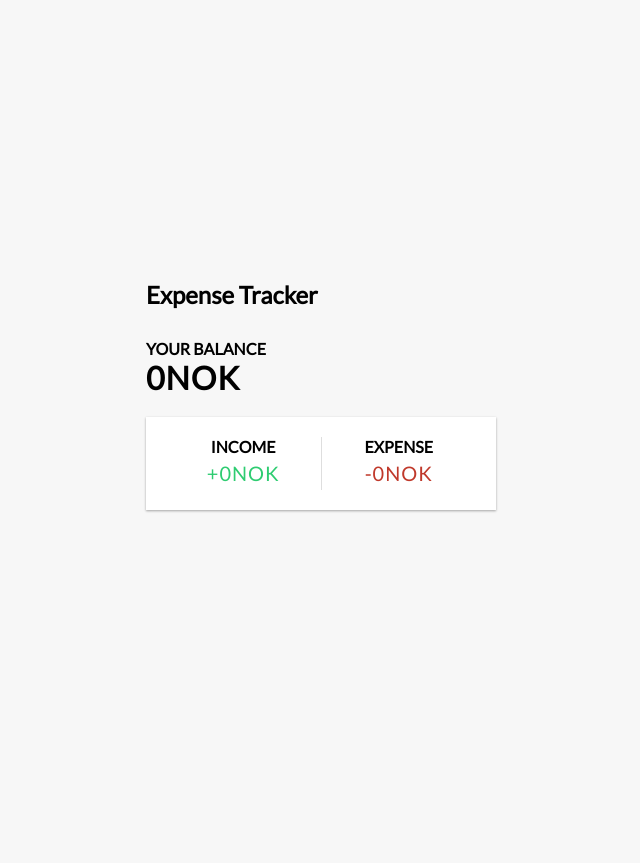
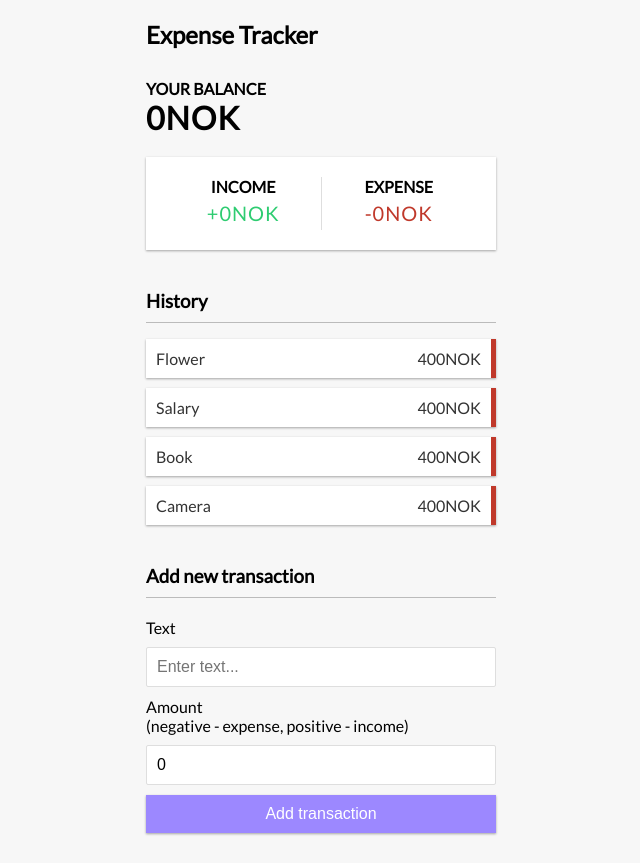
Before and after one commit to KamranAliIqbal/expense-tracker, a React (Create React App) app: page / in a window 1280 px wide. Shown: the whole page, without its empty margins (319-959 px from the left). Before the commit the page ends 800 px from the top, so only its background shows below. Built offline with nearby package versions, Linux system fonts and the light colour scheme.

Commit message:
added some new functionality

```diff
--- a/src/App.js
+++ b/src/App.js
@@ -1,17 +1,22 @@
 import "./App.css";
+import AddTransaction from "./components/AddTransaction";
 import Balance from "./components/Balance";
 import Header from "./components/Header";
 import IncomeExpenses from "./components/IncomeExpenses";
+import TransactionList from "./components/TransactionList";
+import { GlobalProvider } from "./context/GlobalState";
 
 function App() {
   return (
-    <div>
+    <GlobalProvider>
       <Header />
       <div className="container">
         <Balance />
         <IncomeExpenses />
+        <TransactionList />
+        <AddTransaction />
       </div>
-    </div>
+    </GlobalProvider>
   );
 }
 
--- /dev/null
+++ b/src/components/AddTransaction.js
@@ -0,0 +1,39 @@
+import React, { useState } from "react";
+
+const AddTransaction = () => {
+  const [text, setText] = useState("");
+  const [amount, setAmount] = useState(0);
+
+  return (
+    <div>
+      <h3>Add new transaction</h3>
+      <form>
+        <div className="form-control">
+          <label htmlFor="text">Text</label>
+          <input
+            type="text"
+            value={text}
+            onChange={(e) => setText(e.target.value)}
+            placeholder="Enter text..."
+          />
+        </div>
+        <div className="form-control">
+          <label htmlFor="amount">
+            Amount
+            <br />
+            (negative - expense, positive - income)
+          </label>
+          <input
+            type="number"
+            value={amount}
+            onChange={(e) => setAmount(e.target.value)}
+            placeholder="Enter amount ..."
+          />
+        </div>
+        <button className="btn">Add transaction</button>
+      </form>
+    </div>
+  );
+};
+
+export default AddTransaction;
--- a/src/components/Balance.js
+++ b/src/components/Balance.js
@@ -4,7 +4,7 @@ const Balance = () => {
   return (
     <div>
       <h4>Your balance</h4>
-      <h1 id="balance">0NOK</h1>
+      <h1>0NOK</h1>
     </div>
   );
 };
--- a/src/components/IncomeExpenses.js
+++ b/src/components/IncomeExpenses.js
@@ -2,18 +2,14 @@ import React from "react";
 
 const IncomeExpenses = () => {
   return (
-    <div class="inc-exp-container">
+    <div className="inc-exp-container">
       <div>
         <h4>Income</h4>
-        <p id="money-plus" class="money plus">
-          +0NOK
-        </p>
+        <p className="money plus">+0NOK</p>
       </div>
       <div>
         <h4>Expense</h4>
-        <p id="money-minus" class="money minus">
-          -0NOK
-        </p>
+        <p className="money minus">-0NOK</p>
       </div>
     </div>
   );
--- /dev/null
+++ b/src/components/TransactionList.js
@@ -0,0 +1,22 @@
+import React, { useContext } from "react";
+import { GlobalContext } from "../context/GlobalState";
+
+const TransactionList = () => {
+  const { transactions } = useContext(GlobalContext);
+
+  return (
+    <div>
+      <h3>History</h3>
+      <ul className="list">
+        {transactions.map((transaction) => (
+          <li className="minus">
+            {transaction.text} <span>400NOK</span>
+            <button className="delete-btn">x</button>
+          </li>
+        ))}
+      </ul>
+    </div>
+  );
+};
+
+export default TransactionList;
--- /dev/null
+++ b/src/context/AppReducer.js
@@ -0,0 +1,8 @@
+function reducer(state, action) {
+  switch (action.type) {
+    default:
+      return state;
+  }
+}
+
+export default reducer;
--- /dev/null
+++ b/src/context/GlobalState.js
@@ -0,0 +1,31 @@
+import React, { createContext, useReducer } from "react";
+import AppReducer from "./AppReducer";
+
+//Initial state
+const InitialState = {
+  transactions: [
+    { id: 1, text: "Flower", amount: -20 },
+    { id: 2, text: "Salary", amount: 300 },
+    { id: 3, text: "Book", amount: 50 },
+    { id: 4, text: "Camera", amount: 45 },
+  ],
+};
+
+// create context
+export const GlobalContext = createContext(InitialState);
+
+// provider component
+
+export const GlobalProvider = ({ children }) => {
+  const [state, dispatch] = useReducer(AppReducer, InitialState);
+
+  return (
+    <GlobalContext.Provider
+      value={{
+        transactions: state.transactions,
+      }}
+    >
+      {children}
+    </GlobalContext.Provider>
+  );
+};
```
Also changed, not shown: src/components/Transaction.js (added).
